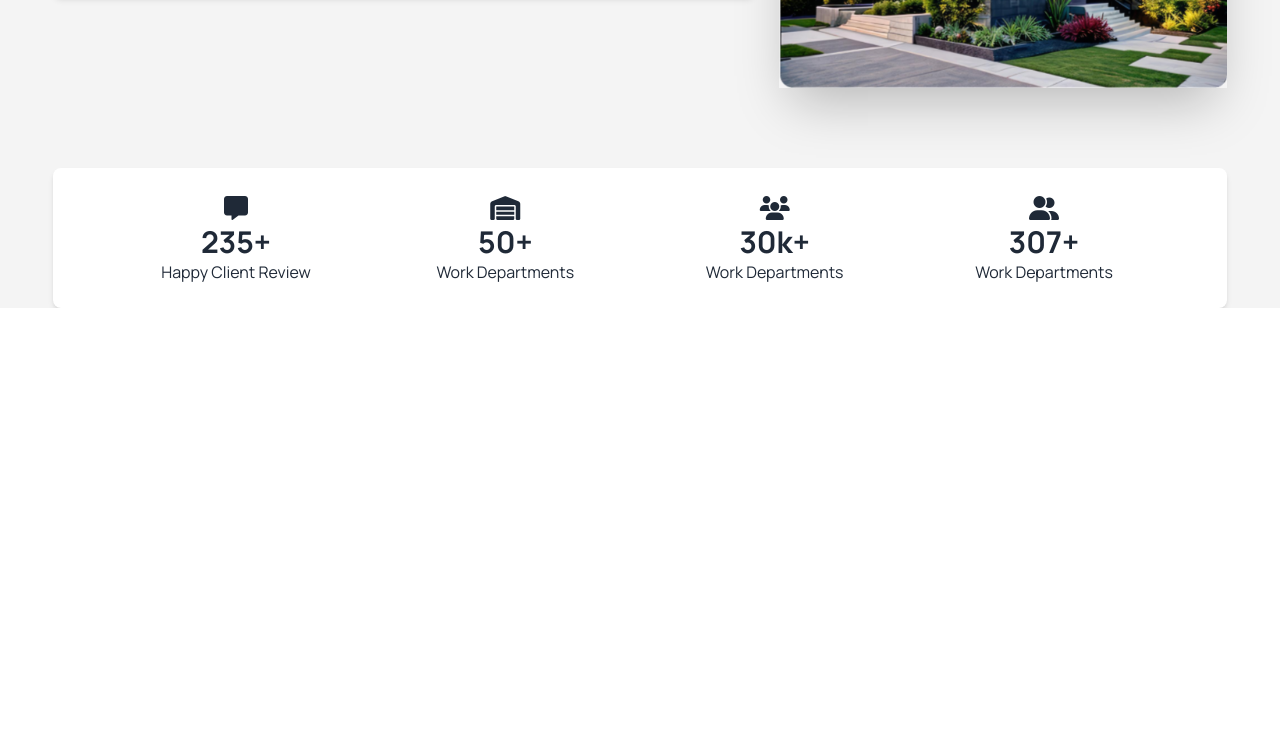
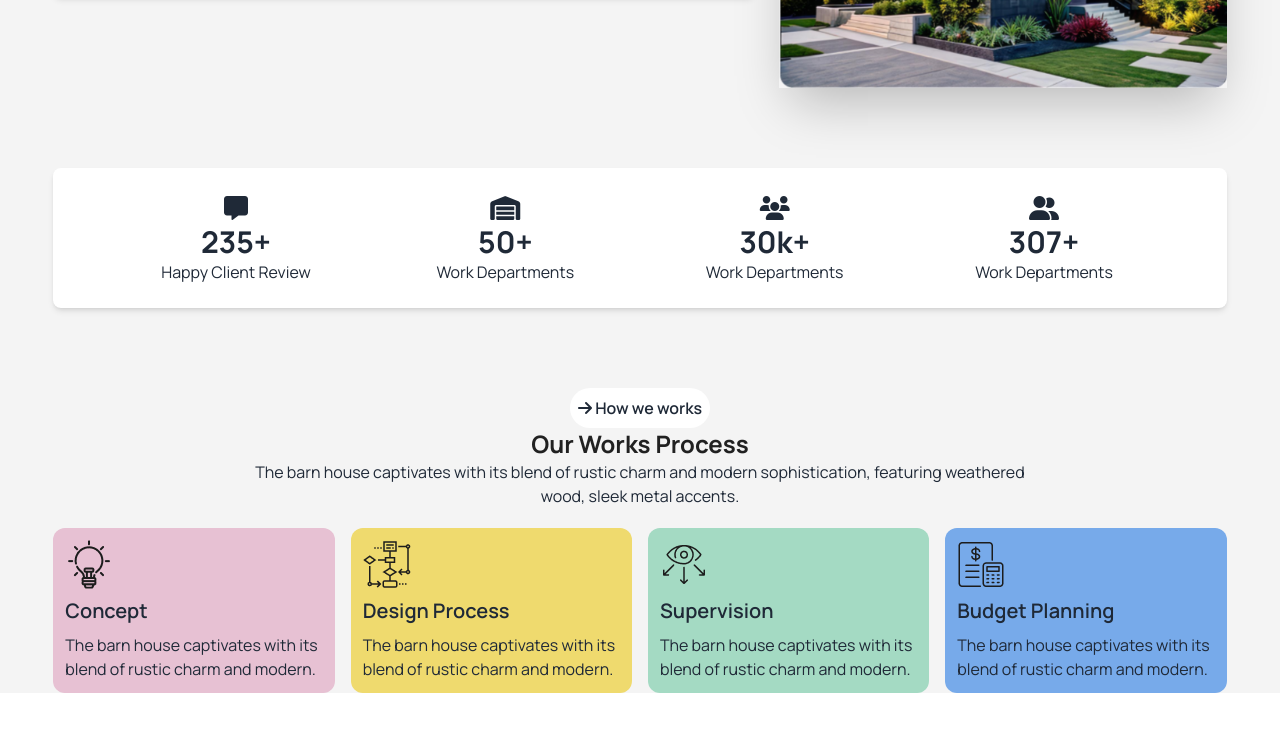
Before and after one commit to pkcbcse/B10-A3-pradip-Architect, a plain HTML site: page index.html in a window 1280 px wide. Shown: the part 1171-1902 px from the top of the page. Before the commit the page ends 1479 px from the top, so only its background shows below. Drawn offline with nearby package versions, Linux system fonts and the light colour scheme.

Commit message:
6th commit-Our Works Process Section completed

```diff
--- a/index.html
+++ b/index.html
@@ -188,6 +188,41 @@
     </section>
     <!-- Optional Section End -->
 
+    <!-- Our Works Process Section -->
+    <section class="w-11/12 mx-auto my-20">
+      <div class="text-center w-11/12 lg:w-8/12 lg:mx-auto">
+        <button class="bg-white p-2 rounded-full font-semibold"><i class="fa-solid fa-arrow-right"></i> How we
+          works</button>
+        <h3 class="text-2xl font-bold text-[#212121]">Our Works Process</h3>
+        <p>The barn house captivates with its blend of rustic charm and modern sophistication, featuring weathered wood,
+          sleek metal accents.</p>
+      </div>
+
+      <div class="mt-5 grid grid-cols-1 md:grid-cols-2 lg:grid-cols-4 gap-4">
+        <div class="p-3 bg-[#E7C1D3] rounded-xl space-y-2">
+          <img src="./assets/concept.png" alt="">
+          <h4 class="text-xl font-semibold">Concept</h4>
+          <p>The barn house captivates with its blend of rustic charm and modern.</p>
+        </div>
+        <div class="p-3 bg-[#EFDA6E] rounded-xl space-y-2">
+          <img src="./assets/flow-chart.png" alt="">
+          <h4 class="text-xl font-semibold">Design Process</h4>
+          <p>The barn house captivates with its blend of rustic charm and modern.</p>
+        </div>
+        <div class="p-3 bg-[#A4DAC3] rounded-xl space-y-2">
+          <img src="./assets/vision.png" alt="">
+          <h4 class="text-xl font-semibold">Supervision</h4>
+          <p>The barn house captivates with its blend of rustic charm and modern.</p>
+        </div>
+        <div class="p-3 bg-[#77AAEA] rounded-xl space-y-2">
+          <img src="./assets/budget-planning.png" alt="">
+          <h4 class="text-xl font-semibold">Budget Planning</h4>
+          <p>The barn house captivates with its blend of rustic charm and modern.</p>
+        </div>
+      </div>
+    </section>
+    <!-- Our Works Process Section End -->
+
   </main>
 
 </body>
```
